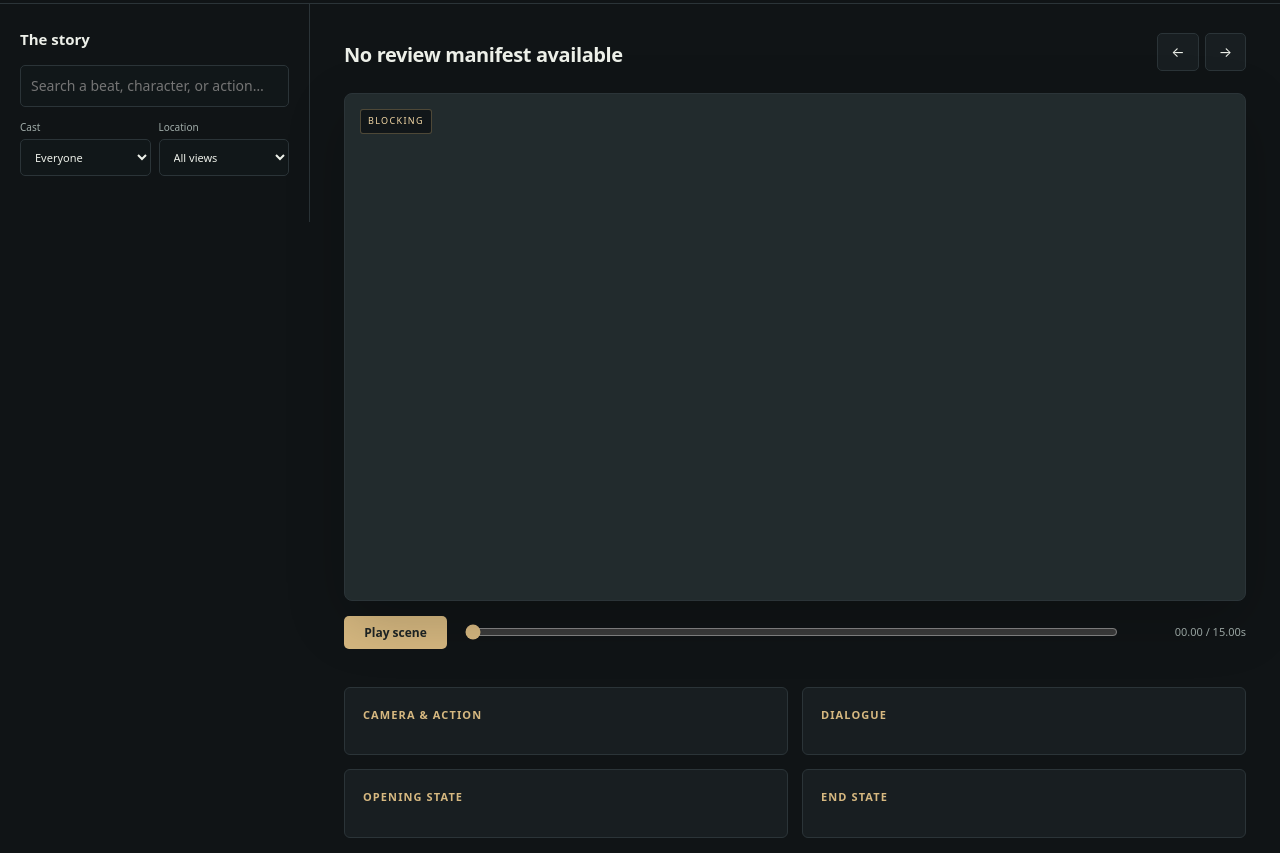
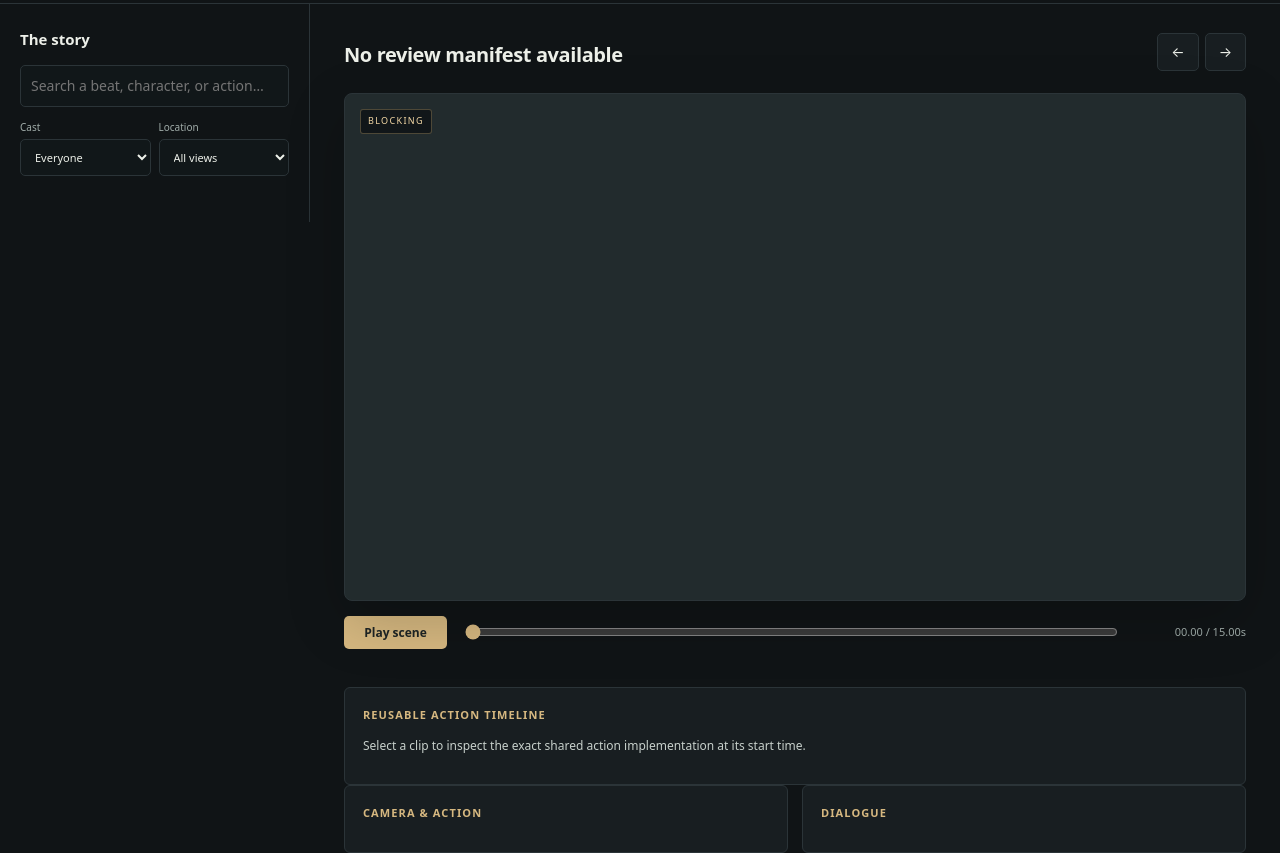
Before and after one commit to kawakaze430/2d-animation-ep-3, a plain HTML site: page animation2d/episode03/web/index.html in a window 1280 px wide. Shown: the part 103-956 px from the top of the page. Drawn offline with Linux system fonts and the light colour scheme.

Commit message:
Expose reusable action timelines in existing live browser preview without changing shot rendering

```diff
--- a/animation2d/episode03/web/index.html
+++ b/animation2d/episode03/web/index.html
@@ -24,6 +24,7 @@
       <div class="transport"><button id="play" class="play">Play scene</button><label class="scrubber"><span class="sr-only">Scene time or sample position</span><input id="time" type="range" min="0" max="14.958333" step="0.041667" value="0"></label><output id="time-label">00.00 / 15.00s</output></div>
       <p id="notice" class="notice"></p>
       <div id="shot-cast" class="cast-chips" aria-label="Visible cast"></div>
+      <section class="detail-card"><h3>Reusable action timeline</h3><p class="muted">Select a clip to inspect the exact shared action implementation at its start time.</p><div id="action-tracks" class="prop-list"></div></section>
       <div class="details-grid"><section class="detail-card"><h3>Camera & action</h3><p id="camera"></p><p id="action"></p><div id="props" class="prop-list"></div></section><section class="detail-card"><h3>Dialogue</h3><div id="dialogue"></div></section></div>
       <div class="details-grid"><section class="detail-card continuity"><h3>Opening state</h3><div id="state-in"></div></section><section class="detail-card continuity"><h3>End state</h3><div id="state-out"></div></section></div>
       <section class="detail-card reference-card"><div class="reference-title"><h3>Original character references</h3><span class="muted">Identity reference · separate from blocking</span></div><div id="references"></div></section>
```
